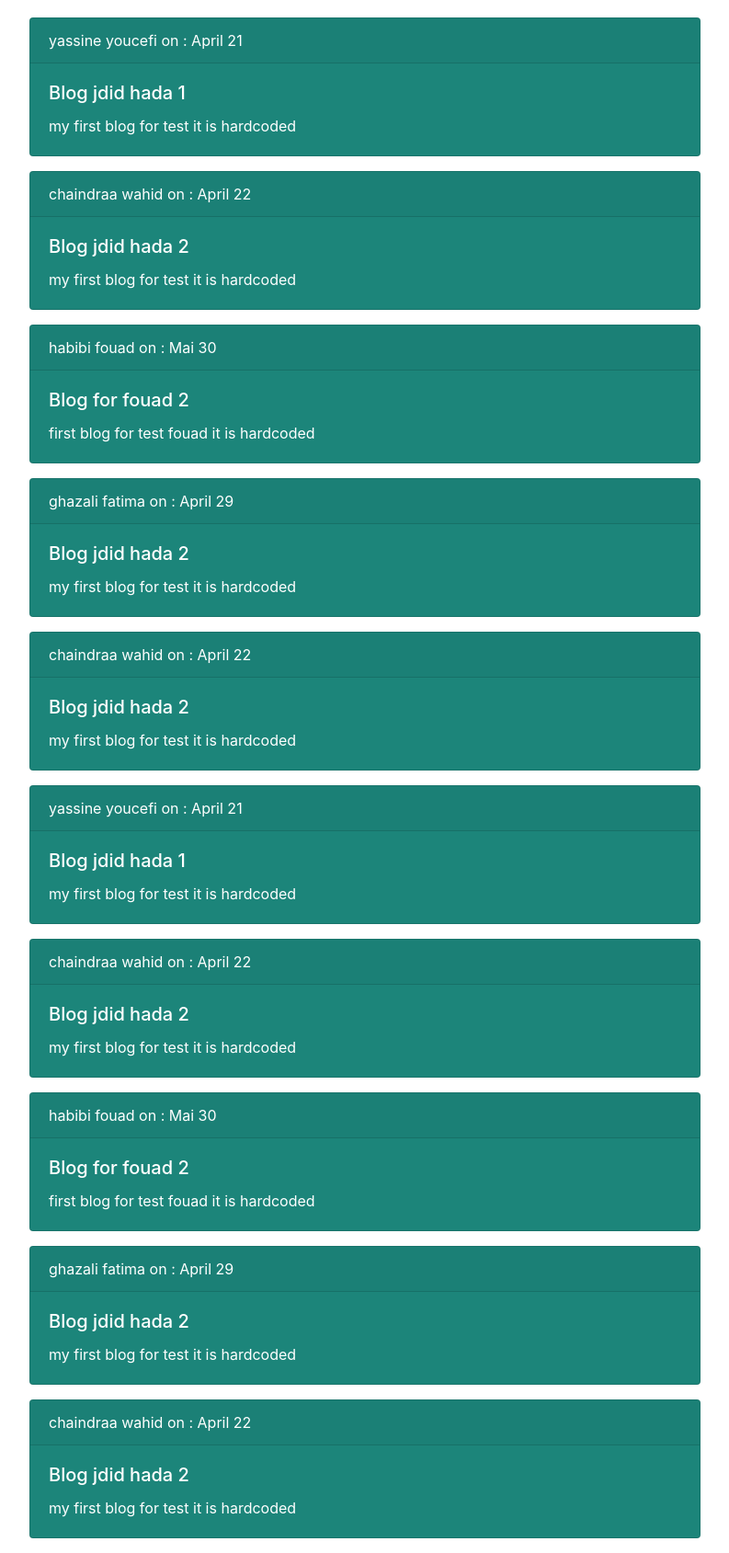
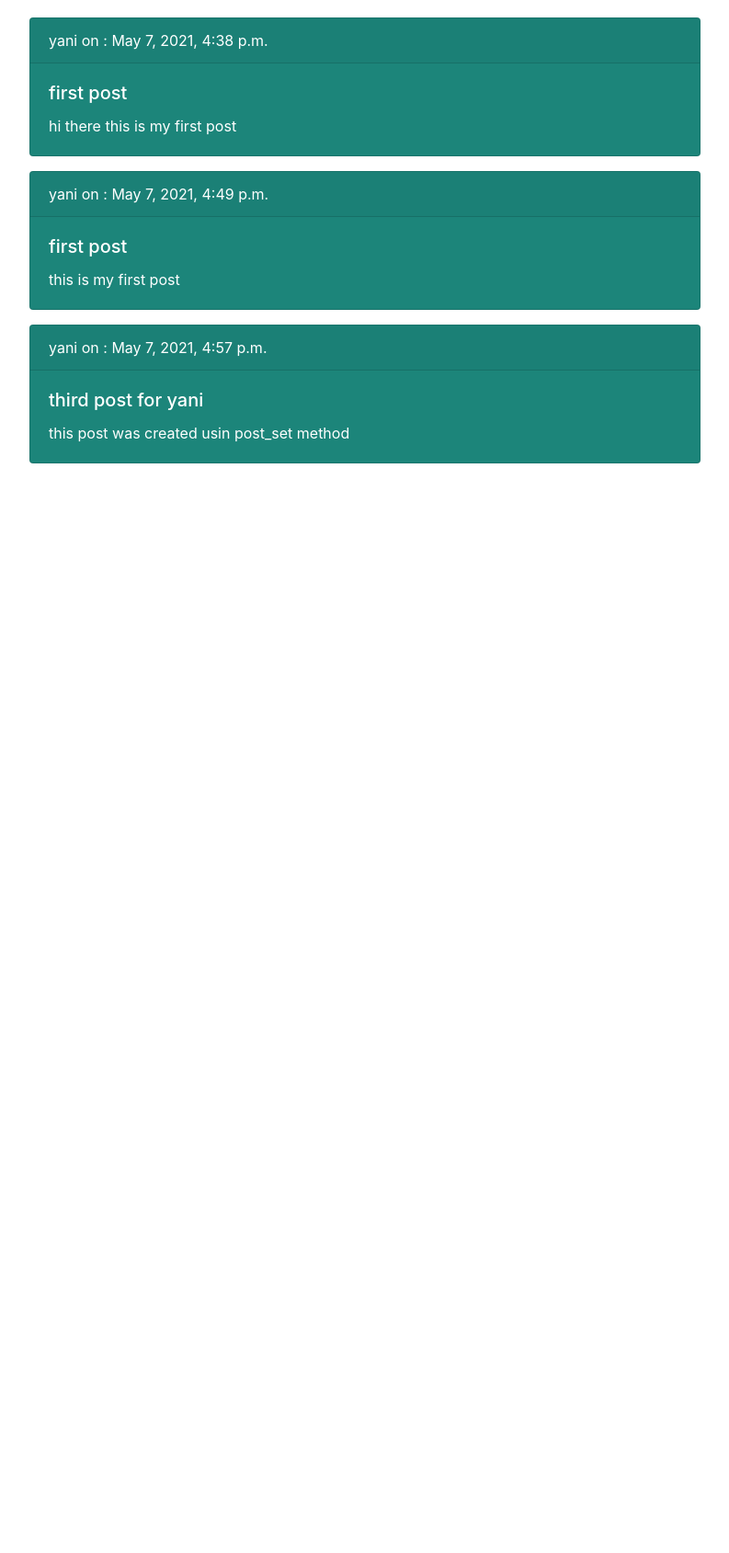
Before and after one commit to yassine-youcefi/Django_blog_post, a Django app: page / in a window 1280 px wide. Shown: the part 56-1745 px from the top of the page at 92% size, without its empty margins (53-846 px from the left). After the commit the page ends 560 px from the top, so only its background shows below. Run offline with Django 3.2, Linux system fonts and the light colour scheme; data comes from the database, SQL or seed files in the repository; some libraries are stand-ins or nearby versions.

Commit message:
models and get date from there to templates

```diff
--- a/yani_blog/models.py
+++ b/yani_blog/models.py
@@ -1,13 +1,14 @@
 from django.db import models
-
+from django.utils import timezone
+from django.contrib.auth.models import User
 # Create your models here.
 
 
-class User(models.Model):
-    username = models.CharField(max_length=100)
-    email = models.EmailField(max_length=100)
-    age = models.IntegerField(blank=True)
-    birthday = models.DateTimeField('date published', null=True)
+class Post(models.Model):
+    title = models.CharField(max_length=100)
+    content = models.TextField()
+    date_post = models.DateTimeField(default=timezone.now)
+    author = models.ForeignKey(User, on_delete=models.CASCADE)
 
     def __str__(self):
-        return f'user : {self.username}'
+        return self.title
--- a/yani_blog/templates/templates/index.html
+++ b/yani_blog/templates/templates/index.html
@@ -6,7 +6,7 @@
 {%for post in posts%}
 
 <div class="card text-white bg-dark mb-3" style="background-color:#1c857a !important;">
-    <div class="card-header">{{post.author}} on : {{post.date_posted}}</div>
+    <div class="card-header">{{post.author}} on : {{post.date_post}}</div>
     <div class="card-body">
         <h5 class="card-title">{{post.title}}</h5>
         <p class="card-text">{{post.content}}</p>
--- a/yani_blog/views.py
+++ b/yani_blog/views.py
@@ -1,82 +1,15 @@
 from django.shortcuts import render
 from django.http import HttpResponse
-from .models import User
+from .models import Post,User
 
-posts = [
 
-    {
-        'author': 'yassine youcefi',
-        'title': 'Blog jdid hada 1',
-        'content': 'my first blog for test it is hardcoded',
-        'date_posted': 'April 21'
-    },
-    {
-        'author': 'chaindraa wahid',
-        'title': 'Blog jdid hada 2',
-        'content': 'my first blog for test it is hardcoded',
-        'date_posted': 'April 22'
-
-    },
-    {
-        'author': 'habibi fouad',
-        'title': 'Blog for fouad 2',
-        'content': ' first blog for test fouad it is hardcoded',
-        'date_posted': 'Mai 30'
-
-    },
-    {
-        'author': 'ghazali fatima',
-        'title': 'Blog jdid hada 2',
-        'content': 'my first blog for test it is hardcoded',
-        'date_posted': 'April 29'
-
-    },
-    {
-        'author': 'chaindraa wahid',
-        'title': 'Blog jdid hada 2',
-        'content': 'my first blog for test it is hardcoded',
-        'date_posted': 'April 22'
-
-    },
-    {
-        'author': 'yassine youcefi',
-        'title': 'Blog jdid hada 1',
-        'content': 'my first blog for test it is hardcoded',
-        'date_posted': 'April 21'
-    },
-    {
-        'author': 'chaindraa wahid',
-        'title': 'Blog jdid hada 2',
-        'content': 'my first blog for test it is hardcoded',
-        'date_posted': 'April 22'
-
-    },
-    {
-        'author': 'habibi fouad',
-        'title': 'Blog for fouad 2',
-        'content': ' first blog for test fouad it is hardcoded',
-        'date_posted': 'Mai 30'
-
-    },
-    {
-        'author': 'ghazali fatima',
-        'title': 'Blog jdid hada 2',
-        'content': 'my first blog for test it is hardcoded',
-        'date_posted': 'April 29'
-
-    },
-    {
-        'author': 'chaindraa wahid',
-        'title': 'Blog jdid hada 2',
-        'content': 'my first blog for test it is hardcoded',
-        'date_posted': 'April 22'
-
-    }
-]
 
 
 
 def index(request):
+
+    posts = Post.objects.all()
+    print('this is my posts >> \n',posts)
     context={
         'posts' : posts,
         'title' : 'Home page'
```
Also changed, not shown: db.sqlite3, yani_blog/migrations/0004_auto_20210507_1623.py (added), yani_blog/migrations/0005_auto_20210507_1645.py (added).
